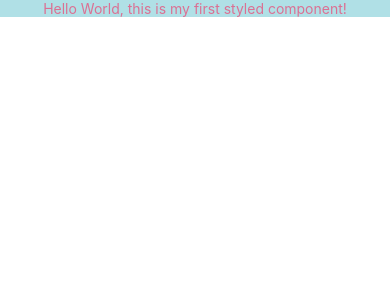
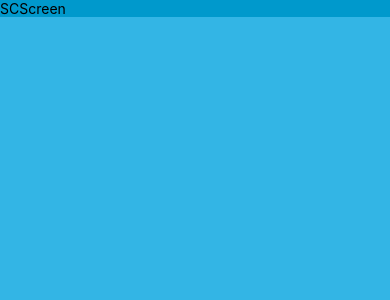
Before and after one commit to kanghyeok93/RN-Style, a React Native app: screen / in a window 390 px wide. Shown: the top 300 px of the page. Built offline with nearby package versions, Linux system fonts and the light colour scheme.

Commit message:
feat: Styling component structure #6

```diff
--- a/App.js
+++ b/App.js
@@ -1,15 +1,16 @@
 import React from 'react';
-import {View} from 'react-native';
+import {SafeAreaView} from './src/components/styled/View';
 import BasicScreen from './src/screen/BasicScreen';
 import StyledBasicScreen from './src/screen/StyledBasicScreen';
 import SCScreen from './src/screen/SCScreen';
 
 const App = () => {
   return (
-    <View>
+    <SafeAreaView bgInfo>
       {/* <BasicScreen /> */}
-      <StyledBasicScreen />
-    </View>
+      {/* <StyledBasicScreen /> */}
+      <SCScreen />
+    </SafeAreaView>
   );
 };
 
--- a/src/components/styled/Common.js
+++ b/src/components/styled/Common.js
@@ -10,16 +10,14 @@ export const colors = {
 };
 
 const colorFrame = (props, keyword, defaultColor) => {
+  // colorsKeys ["Danger", "Warning", "Success", "Info", "DangerDark", "WarningDark", "SuccessDark", "InfoDark"]
   const colorsKeys = Object.keys(colors);
+  // ["bgInfo", "children", "forwardedComponent", "forwardedRef", "theme"]
   const propsKeys = Object.keys(props);
 
-  const filter = colorsKeys.filter(data => {
-    // props로 받은 색상이 colors에 존재하는지 검증
-    if (propsKeys.includes(`${keyword}${data}`)) {
-      // props 해당 컬러 value값이 true일 경우에만 colors색상 반환
-      return props[`${keyword}${data}`];
-    }
-  });
+  const filter = colorsKeys.filter(data =>
+    propsKeys.includes(`${keyword}${data}`),
+  );
 
   return filter.length ? colors[filter[0]] : defaultColor;
 };
--- a/src/components/styled/View.js
+++ b/src/components/styled/View.js
@@ -29,3 +29,8 @@ export const View = styled.View(props => ({
   // zIndex
   zIndex: props.zIndex || 0,
 }));
+
+export const SafeAreaView = styled.SafeAreaView(props => ({
+  flex: 1,
+  backgroundColor: Common.BACKGROUND_COLOR(props),
+}));
--- a/src/screen/SCScreen.js
+++ b/src/screen/SCScreen.js
@@ -1,9 +1,10 @@
-import {View, Text} from 'react-native';
+import {Text} from 'react-native';
 import React from 'react';
+import {SafeAreaView, View} from '../components/styled/View';
 
 const SCScreen = () => {
   return (
-    <View>
+    <View bgInfoDark>
       <Text>SCScreen</Text>
     </View>
   );
```
